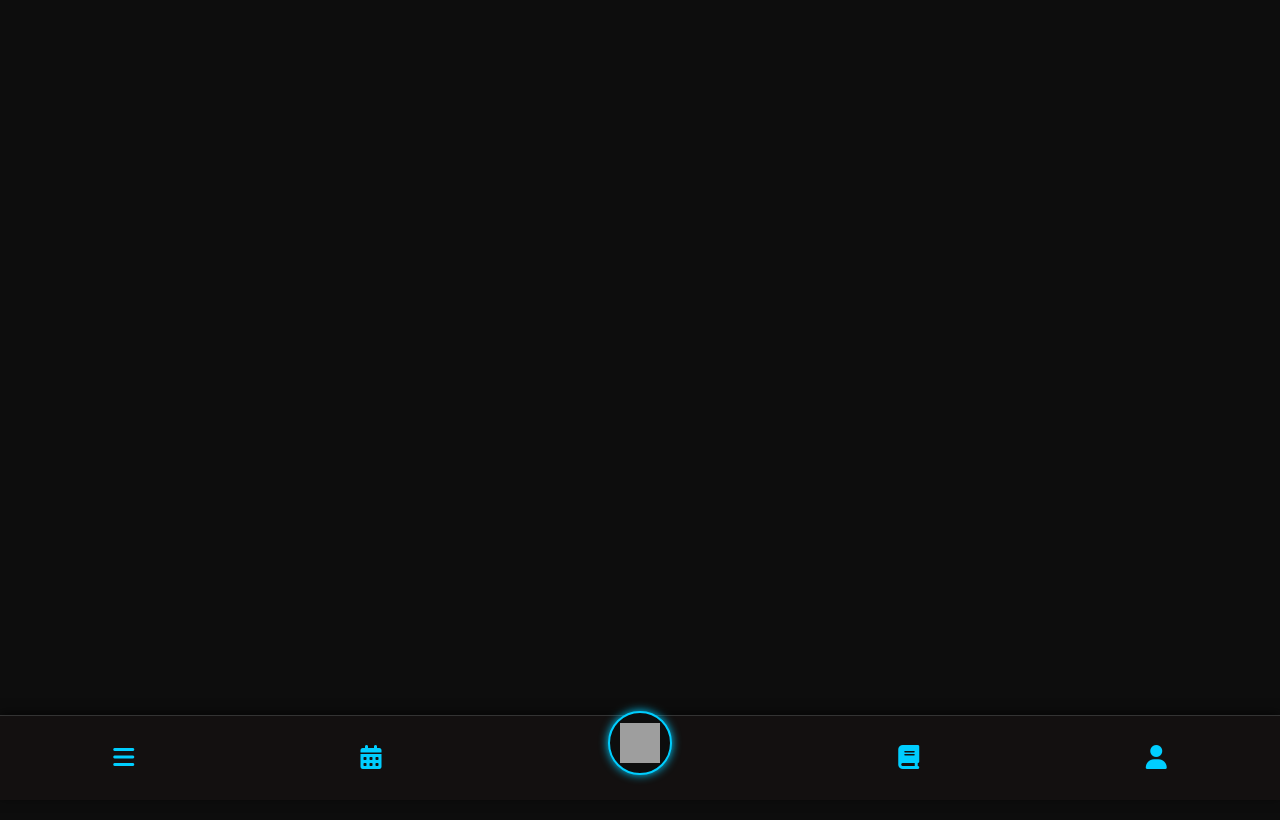
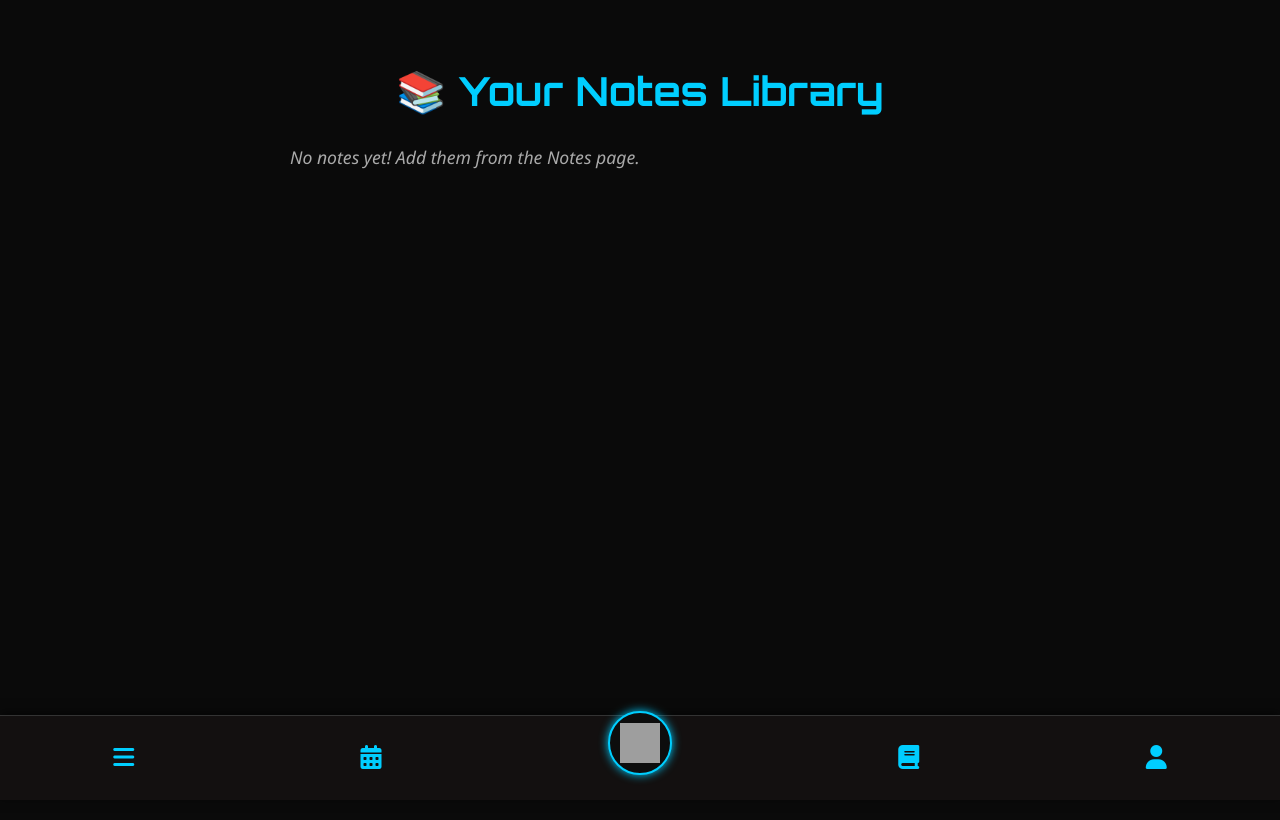
Before and after one commit to Nishanth-1008/resource-hub, a React (Vite) app in the folder client/: page /dashboard in a window 1280 px wide. Before the commit this address had no page. Shown: the top 820 px of the page. Built offline with nearby package versions, Linux system fonts and the light colour scheme; grey boxes are pictures that could not be loaded.

Commit message:
feat: Add StudentDashboard component and integrate it into the routing; update Home page buttons to link to new routes

```diff
--- a/client/src/App.jsx
+++ b/client/src/App.jsx
@@ -9,6 +9,7 @@ import Profile from './pages/Profile'
 import More from './pages/More'
 import Recordings from './pages/Recordings';
 import Admin from './pages/Admin'
+import StudentDashboard from './pages/StudentDashboard';
 
 function App() {
   return (
@@ -21,6 +22,7 @@ function App() {
         <Route path="/more" element={<More />} />
         <Route path="/recordings" element={<Recordings />} />
         <Route path="/admin" element={<Admin />} />
+        <Route path="/dashboard" element={<StudentDashboard />} />
       </Routes>
       <BottomNavbar />
     </div>
--- a/client/src/components/BottomNavbar.jsx
+++ b/client/src/components/BottomNavbar.jsx
@@ -10,7 +10,7 @@ function BottomNavbar() {
       <Link to="/more" className="nav-icon"><i className="fas fa-bars"></i></Link>
       <a href="https://resourcehub.rf.gd/" target="_blank" className="nav-icon" rel="noopener noreferrer"><i className="fas fa-calendar-alt"></i></a>
       <Link to="/" className={`nav-icon home-icon ${pathname === '/' ? 'active' : ''}`}>
-        <img src="/src/assets/hub.ico" alt="Home" className="home-img"/>
+        <img src="../src/assets/hub.ico" alt="Home" className="home-img"/>
       </Link>
       <Link to="/notes" className="nav-icon"><i className="fas fa-book"></i></Link>
       <Link to="/profile" className="nav-icon"><i className="fas fa-user"></i></Link>
--- a/client/src/pages/Home.jsx
+++ b/client/src/pages/Home.jsx
@@ -15,8 +15,12 @@ const Home = () => {
           <p className="hero-subtext">Welcome to <span className="highlight">Resource Hub</span> — A student dashboard built for the future.</p>
           <br></br>
           <div className="hero-buttons">
-            <button className="btn primary">Check Schedule</button>
-            <button className="btn secondary">Watch Recordings</button>
+          <Link to="/calendar">
+            <button className="btn primary" >Check Schedule</button>
+          </Link>
+          <Link to="/notes">
+            <button className="btn secondary">Get Class Notes</button>
+          </Link>
           </div>
         </div>
       </section>
@@ -54,7 +58,9 @@ const Home = () => {
             <h2 className="glow-text-sm">Next-Gen Dashboard Experience</h2>
             <p>Manage notes, track classes, and explore tools — all from one sleek interface.</p>
             <br></br>
+            <link to="/dashboard">
             <button className="btn secondary">View Dashboard</button>
+            </link>
           </div>
           <div className="preview-box">
             <div className="dashboard-mockup">
@@ -69,7 +75,7 @@ const Home = () => {
 
       {/* Footer CTA */}
       <section className="footer-cta">
-        <h2 className="glow-text-sm">Need Help? Contact Us</h2>
+        <h2 className="glow-text-sm">Contact Us</h2>
         <ContactForm />
       </section>
     </div>
--- /dev/null
+++ b/client/src/pages/StudentDashboard.jsx
@@ -0,0 +1,41 @@
+import React, { useState, useEffect } from 'react';
+import './styles/StudentDashboard.css';
+
+const StudentDashboard = () => {
+  const [library, setLibrary] = useState([]);
+
+  useEffect(() => {
+    const saved = localStorage.getItem('student-library');
+    setLibrary(saved ? JSON.parse(saved) : []);
+  }, []);
+
+  const removeNote = (index) => {
+    const updated = [...library];
+    updated.splice(index, 1);
+    setLibrary(updated);
+    localStorage.setItem('student-library', JSON.stringify(updated));
+  };
+
+  return (
+    <div className="dashboard-container">
+      <h1>📚 Your Notes Library</h1>
+      {library.length === 0 ? (
+        <p className="empty-msg">No notes yet! Add them from the Notes page.</p>
+      ) : (
+        <ul className="library-list">
+          {library.map((note, index) => (
+            <li key={index} className="library-item">
+              <span>{note.title}</span>
+              <div className="note-actions">
+                <a href={note.link} target="_blank" rel="noopener noreferrer">View</a>
+                <button onClick={() => removeNote(index)}>Remove</button>
+              </div>
+            </li>
+          ))}
+        </ul>
+      )}
+    </div>
+  );
+};
+
+export default StudentDashboard;
--- /dev/null
+++ b/client/src/pages/styles/StudentDashboard.css
@@ -0,0 +1,52 @@
+.dashboard-container {
+    padding: 2rem;
+    color: #00ceff;
+    background: #0a0a0a;
+    min-height: 100vh;
+    font-family: 'Segoe UI', sans-serif;
+  }
+
+  h1 {
+    font-size: 2rem;
+    margin-bottom: 1rem;
+  }
+
+  .empty-msg {
+    color: #aaa;
+    font-style: italic;
+  }
+
+  .library-list {
+    list-style: none;
+    padding: 0;
+  }
+
+  .library-item {
+    background: rgba(0, 206, 255, 0.05);
+    border: 1px solid rgba(0, 206, 255, 0.1);
+    border-radius: 8px;
+    padding: 1rem;
+    margin-bottom: 0.8rem;
+    display: flex;
+    justify-content: space-between;
+    align-items: center;
+  }
+
+  .note-actions a,
+  .note-actions button {
+    margin-left: 10px;
+    color: #00ceff;
+    background: transparent;
+    border: 1px solid #00ceff;
+    padding: 5px 10px;
+    border-radius: 5px;
+    cursor: pointer;
+    transition: all 0.3s ease;
+    text-decoration: none;
+  }
+
+  .note-actions button:hover,
+  .note-actions a:hover {
+    background: #00ceff;
+    color: #000;
+  }
```
